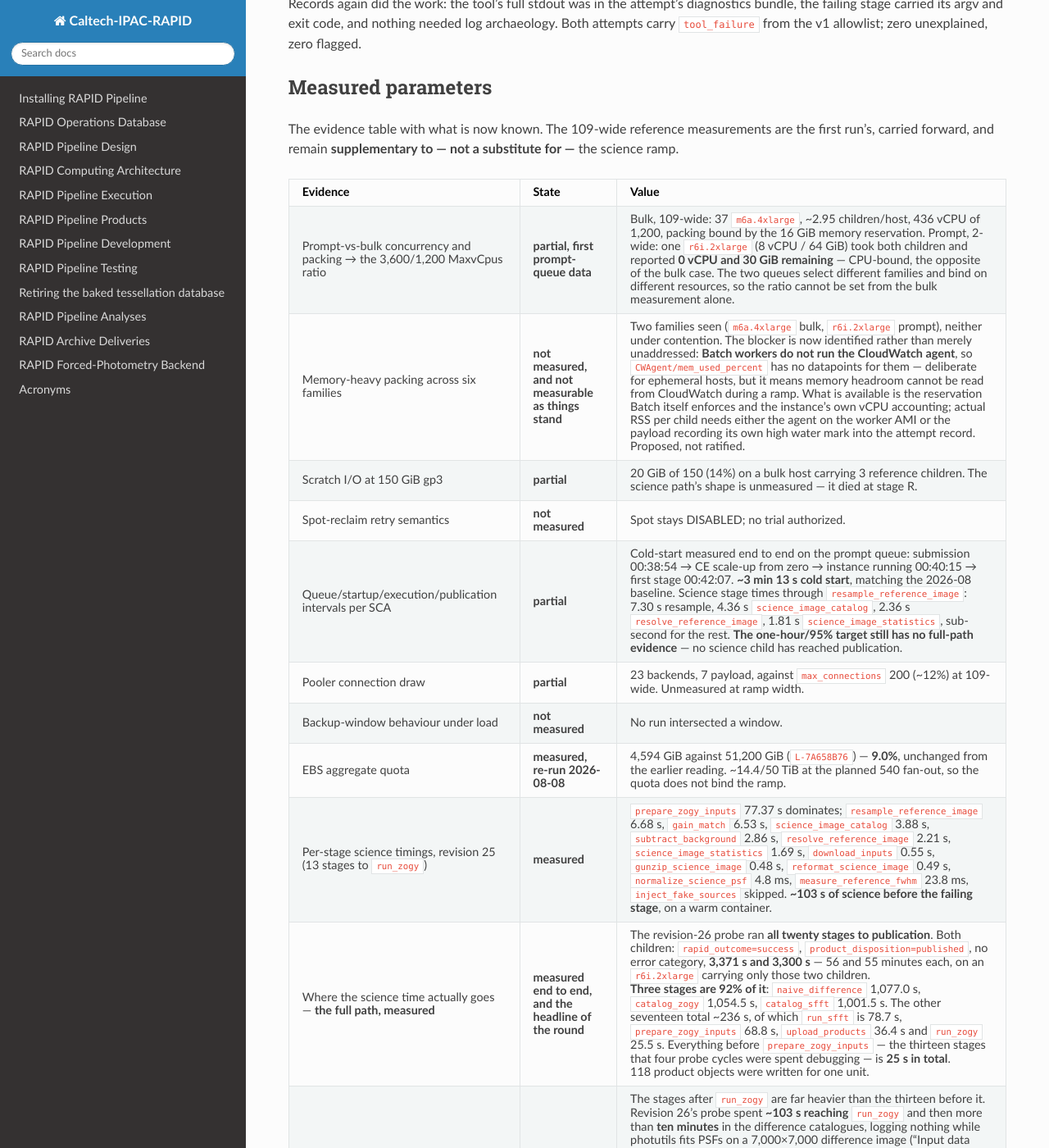
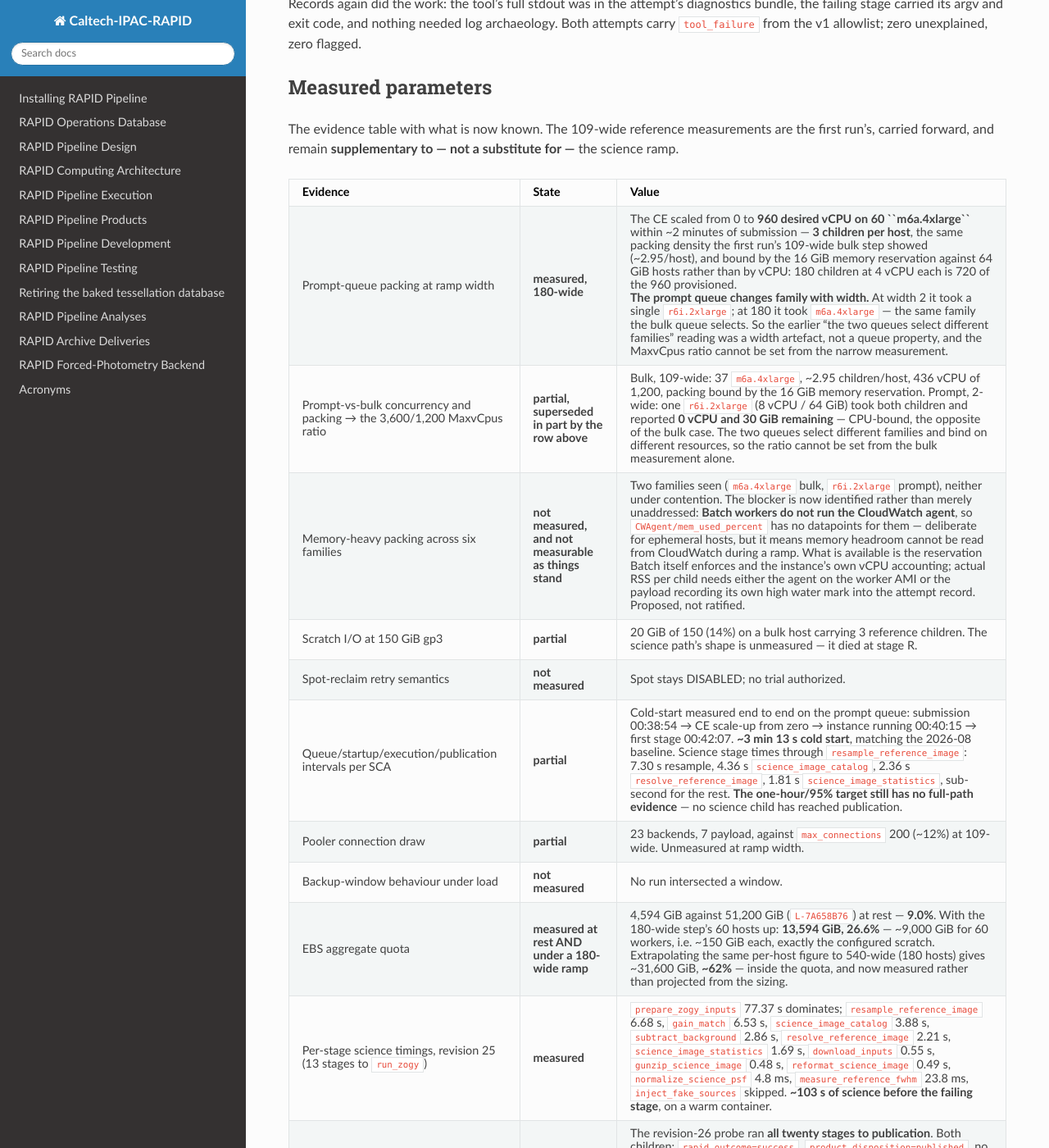
Before and after one commit to Caltech-IPAC/rapid, a Sphinx documentation site: the page built from docs/source/dev/q9_fix_round.rst, in a window 1280 px wide and 1400 px high, scrolled down 4043 px. Shown: the whole window at 82% size. Built offline with Sphinx 7.4.7 and the Read the Docs theme 3.1.0, drawn with Linux system fonts in a browser that asks for light colours.

Commit message:
docs: packing and EBS at ramp width, measured while the hosts existed
The 180-wide step scaled 0 -> 960 desired vCPU on 60 m6a.4xlarge in about
two minutes: 3 children per host, bound by the 16 GiB memory reservation
against 64 GiB hosts rather than by vCPU (180 x 4 = 720 of 960
provisioned). Same density the first run's 109-wide bulk step showed.

It also corrects an earlier reading. The prompt queue took a single
r6i.2xlarge at width 2 and m6a.4xlarge at 180 — the same family the bulk
queue selects. 'The two queues select different families and bind on
different resources' was a width artefact, not a queue property, so the
MaxvCpus ratio cannot be set from the narrow measurement.

EBS is now measured under load rather than projected: 13,594 GiB (26.6%)
with 60 workers up, ~150 GiB each, which is exactly the configured
scratch. The same per-host figure at 540-wide is ~62% of quota.

These only exist while the step is running — once it drains the hosts are
gone and the measurement with them — so they are captured here as they
were read.

Co-Authored-By: Claude Opus 5 <noreply@anthropic.com>
Claude-Session: https://claude.ai/code/session_0171Nyu9f4jFHak4w8HopTAL

```diff
--- a/docs/source/dev/q9_fix_round.rst
+++ b/docs/source/dev/q9_fix_round.rst
@@ -281,8 +281,23 @@ measurements are the first run's, carried forward, and remain
    * - Evidence
      - State
      - Value
+   * - Prompt-queue packing at ramp width
+     - **measured, 180-wide**
+     - The CE scaled from 0 to **960 desired vCPU on 60
+       ``m6a.4xlarge``** within ~2 minutes of submission — **3 children
+       per host**, the same packing density the first run's 109-wide bulk
+       step showed (~2.95/host), and bound by the 16 GiB memory
+       reservation against 64 GiB hosts rather than by vCPU: 180 children
+       at 4 vCPU each is 720 of the 960 provisioned.
+
+       **The prompt queue changes family with width.** At width 2 it took
+       a single ``r6i.2xlarge``; at 180 it took ``m6a.4xlarge`` — the
+       same family the bulk queue selects. So the earlier "the two queues
+       select different families" reading was a width artefact, not a
+       queue property, and the MaxvCpus ratio cannot be set from the
+       narrow measurement.
    * - Prompt-vs-bulk concurrency and packing → the 3,600/1,200 MaxvCpus ratio
-     - **partial, first prompt-queue data**
+     - **partial, superseded in part by the row above**
      - Bulk, 109-wide: 37 ``m6a.4xlarge``, ~2.95 children/host, 436 vCPU
        of 1,200, packing bound by the 16 GiB memory reservation. Prompt,
        2-wide: one ``r6i.2xlarge`` (8 vCPU / 64 GiB) took both children
@@ -328,10 +343,13 @@ measurements are the first run's, carried forward, and remain
      - **not measured**
      - No run intersected a window.
    * - EBS aggregate quota
-     - **measured, re-run 2026-08-08**
-     - 4,594 GiB against 51,200 GiB (``L-7A658B76``) — **9.0%**,
-       unchanged from the earlier reading. ~14.4/50 TiB at the planned
-       540 fan-out, so the quota does not bind the ramp.
+     - **measured at rest AND under a 180-wide ramp**
+     - 4,594 GiB against 51,200 GiB (``L-7A658B76``) at rest — **9.0%**.
+       With the 180-wide step's 60 hosts up: **13,594 GiB, 26.6%** —
+       ~9,000 GiB for 60 workers, i.e. ~150 GiB each, exactly the
+       configured scratch. Extrapolating the same per-host figure to
+       540-wide (180 hosts) gives ~31,600 GiB, **~62%** — inside the
+       quota, and now measured rather than projected from the sizing.
    * - Per-stage science timings, revision 25 (13 stages to ``run_zogy``)
      - **measured**
      - ``prepare_zogy_inputs`` 77.37 s dominates; ``resample_reference_image``
```
